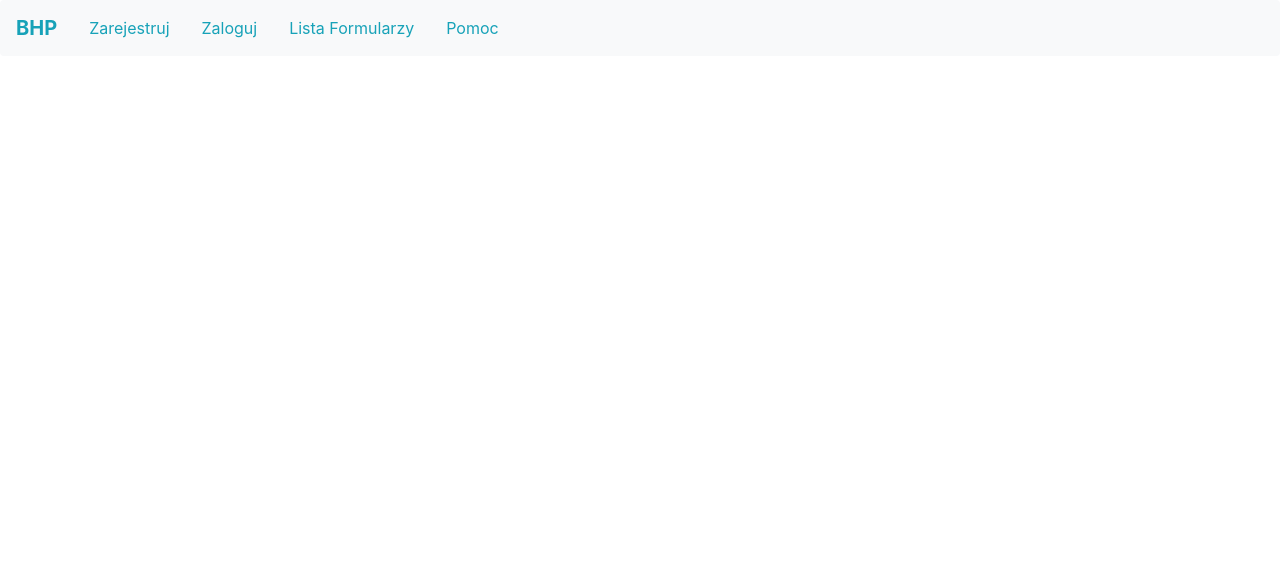
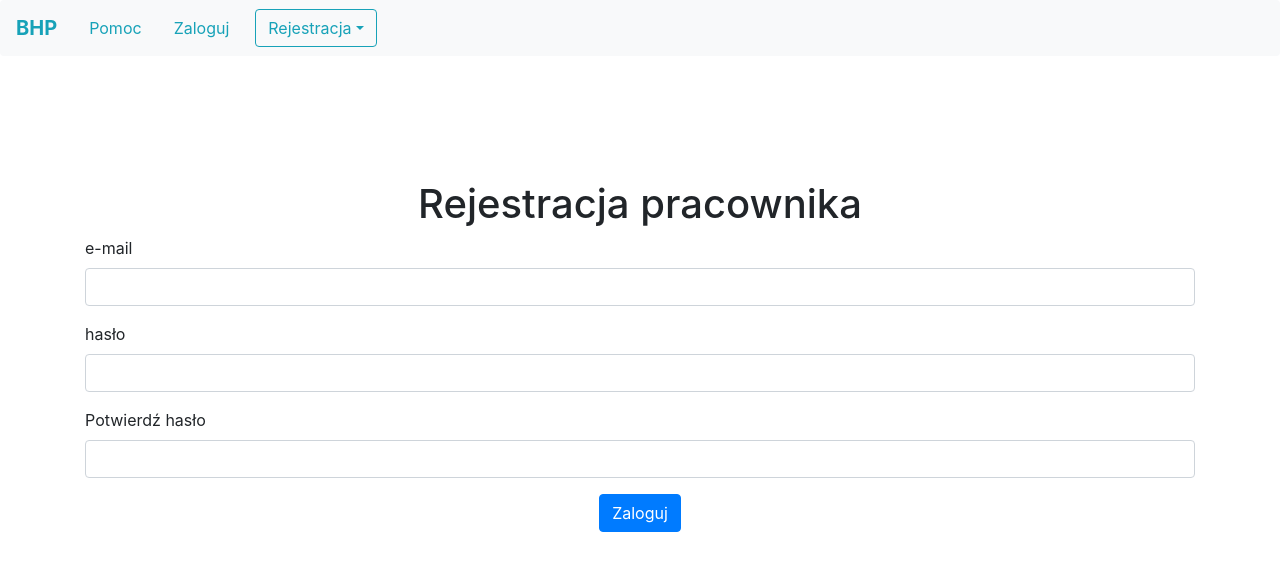
Before and after one commit to damianberger/bhp_form, a React (Create React App) app: page /rejestracja-pracownika in a window 1280 px wide. Shown: the top 570 px of the page. Built offline with nearby package versions, Linux system fonts and the light colour scheme.

Commit message:
worker registration form

```diff
--- a/src/components/App.jsx
+++ b/src/components/App.jsx
@@ -11,6 +11,7 @@ import RegisterCompany from "./RegisterCompany";
 import Help from "./Help";
 import FormList from "./FormList";
 import Login from "./Login";
+import RegisterWorker from "./RegisterWorker";
 
 const App = () => {
     return (
@@ -19,10 +20,11 @@ const App = () => {
             <div className="App">
                 <Switch>
                     <Route exact path="/" name="LandingPage" component={LandingPage}/>
-                    <Route path="/register" name="Register" component={RegisterCompany}/>
-                    <Route path="/form-list" name="Forms" component={FormList}/>
-                    <Route path="/login" name="Login" component={Login}/>
-                    <Route path="/help" component={Help}/>
+                    <Route path="/rejestracja-firmy" name="RegisterCompany" component={RegisterCompany}/>
+                    <Route path="/rejestracja-pracownika" name="RegisterWorker" component={RegisterWorker}/>
+                    <Route path="/lista-formularzy" name="Forms" component={FormList}/>
+                    <Route path="/logowanie" name="Login" component={Login}/>
+                    <Route path="/pomoc" component={Help}/>
                 </Switch>
             </div>
         </Router>
--- a/src/components/Navbar.jsx
+++ b/src/components/Navbar.jsx
@@ -1,10 +1,12 @@
 import React, {useState} from "react"
 import {NavLink} from "react-router-dom";
+import {Dropdown} from "react-bootstrap";
 
 import 'bootstrap/dist/css/bootstrap.min.css';
 
 const Navbar = () => {
     const [isNavCollapsed, setIsNavCollapsed] = useState(true);
+    const [isLogged, setIsLogged] = useState(false);
 
     const handleNavCollapse = () => setIsNavCollapsed(!isNavCollapsed);
 
@@ -23,10 +25,28 @@ const Navbar = () => {
                 <span className="navbar-toggler-icon"/>
             </button>
             <div className={`${isNavCollapsed ? 'collapse' : ''} navbar-collapse`} id="collapsing-navbar">
-                <NavLink to={"/register"} className="nav-link text-info">Zarejestruj</NavLink>
-                <NavLink to={"/login"} className="nav-link text-info">Zaloguj</NavLink>
-                <NavLink to={"/form-list"} className="nav-link text-info">Lista Formularzy</NavLink>
-                <NavLink to={"/help"} className="nav-link text-info">Pomoc</NavLink>
+                <NavLink to={"/pomoc"} className="nav-link text-info">Pomoc</NavLink>
+
+                {!isLogged &&
+                <NavLink to={"/logowanie"} className="nav-link text-info">Zaloguj</NavLink>
+                }
+
+                {isLogged &&
+                <NavLink to={"/lista-formularzy"} className="nav-link text-info">Lista Formularzy</NavLink>
+                }
+
+                {!isLogged &&
+                <Dropdown className={"navbar-dropdown"}>
+                    <Dropdown.Toggle variant={"outline-info"} className={"dropdown-button"} id="dropdown-basic">
+                        Rejestracja
+                    </Dropdown.Toggle>
+                    <Dropdown.Menu>
+                        <NavLink to={"/rejestracja-firmy"} className="nav-link text-info">Dla firmy</NavLink>
+                        <NavLink to={"/rejestracja-pracownika"} className="nav-link text-info">Dla pracownika</NavLink>
+                    </Dropdown.Menu>
+                </Dropdown>
+                }
+
             </div>
         </nav>
     );
--- /dev/null
+++ b/src/components/RegisterWorker.jsx
@@ -0,0 +1,80 @@
+import React, {useEffect} from "react";
+import {ErrorMessage, Field, Form, Formik} from "formik";
+
+import 'bootstrap/dist/css/bootstrap.min.css';
+
+const RegisterWorker = () => {
+
+    useEffect(() => {
+        document.title = 'Rejestracja pracownika';
+    }, [])
+
+    return (
+        <div className={"container"}>
+            <h1 className="text-center">Rejestracja pracownika</h1>
+            <Formik
+                initialValues={{email: '', password: '', confirmPassword: ''}}
+                validate={values => {
+                    let errors = {};
+                    if (!values.email) {
+                        errors.email = 'Pole wymagane';
+                    }
+                    if (!values.password) {
+                        errors.password = "Pole wymagane";
+                    }
+                    if (values.confirmPassword !== values.password) {
+                        errors.confirmPassword = "Hasła nie są identyczne";
+                    }
+                    return errors;
+
+                }}
+                onSubmit={(values, {setSubmitting}) => {
+                    let credentials = {
+                        email: values.email,
+                        password: values.password
+                    }
+                    setTimeout(() => {
+                        alert(JSON.stringify(credentials, null, 2));
+                        setSubmitting(false);
+                    }, 400);
+                }}
+            >
+                {({isSubmitting}) => (
+                    <Form>
+                        <div className="form-group">
+                            <label htmlFor="inputEmail">e-mail</label>
+                            <Field type="email" name="email" className="form-control" id="inputEmail"
+                                   aria-describedby="emailHelp"/>
+                            <ErrorMessage id="emailHelp" name="email" component="div"
+                                          className="form-text text-muted text-center"/>
+
+                        </div>
+
+                        <div className="form-group">
+                            <label htmlFor="inputEmail">hasło</label>
+                            <Field type="password" name="password" className="form-control" id="inputPassword"
+                                   aria-describedby="passwordHelp"/>
+                            <ErrorMessage id="passwordHelp" name="password" component="div"
+                                          className="form-text text-muted text-center"/>
+                        </div>
+
+                        <div className="form-group">
+                            <label htmlFor="inputEmail">Potwierdź hasło</label>
+                            <Field type="password" name="confirmPassword" className="form-control"
+                                   id="inputConfirmPassword"
+                                   aria-describedby="passwordConfirmHelp"/>
+                            <ErrorMessage id="passwordConfirmHelp" name="confirmPassword" component="div"
+                                          className="form-text text-muted text-center"/>
+                        </div>
+
+                        <div className="col text-center">
+                            <button className={"btn btn-primary"} type="submit" disabled={isSubmitting}>Zaloguj</button>
+                        </div>
+                    </Form>
+                )}
+            </Formik>
+        </div>
+    );
+}
+
+export default RegisterWorker;
--- a/src/styles/index.css
+++ b/src/styles/index.css
@@ -13,5 +13,10 @@ code {
 }
 
 .App {
-  padding-top: 65px;
+  padding-top: 180px;
 }
+
+.navbar-dropdown{
+  padding-left: 10px;
+  padding-right: 10px;
+}
```
